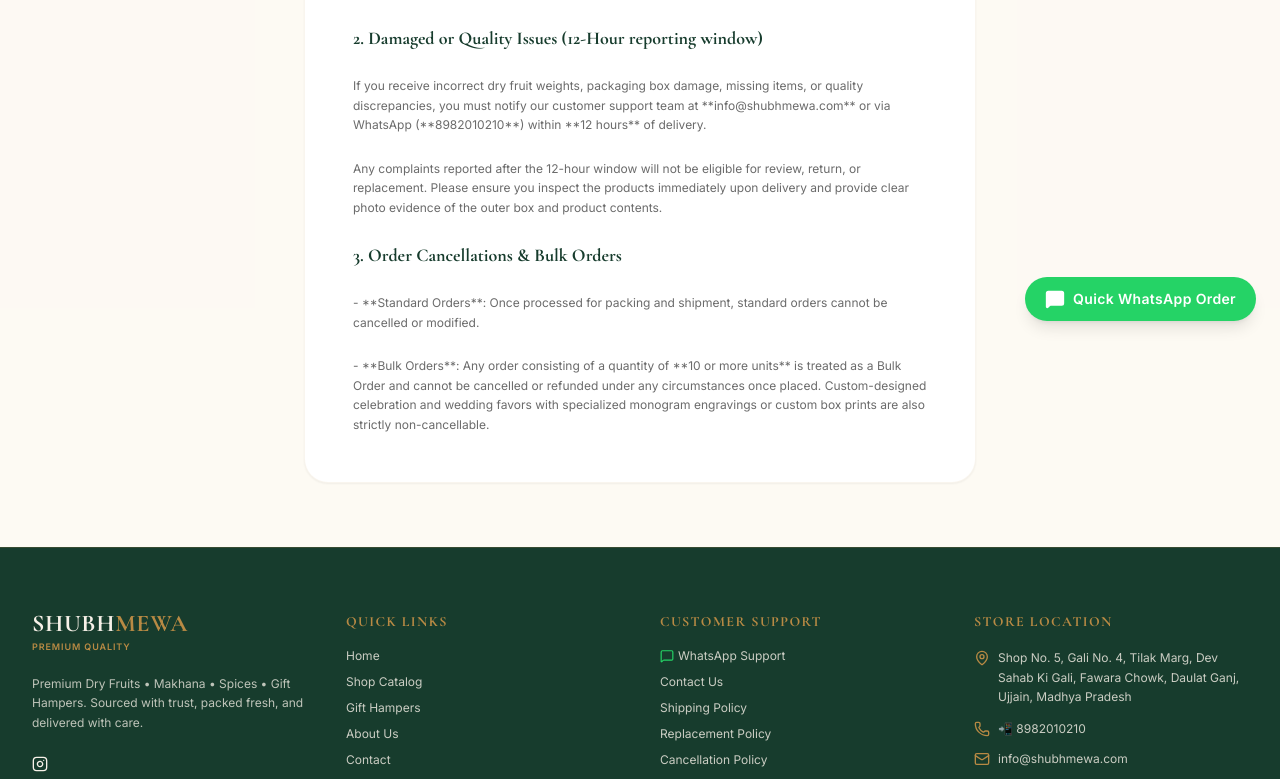
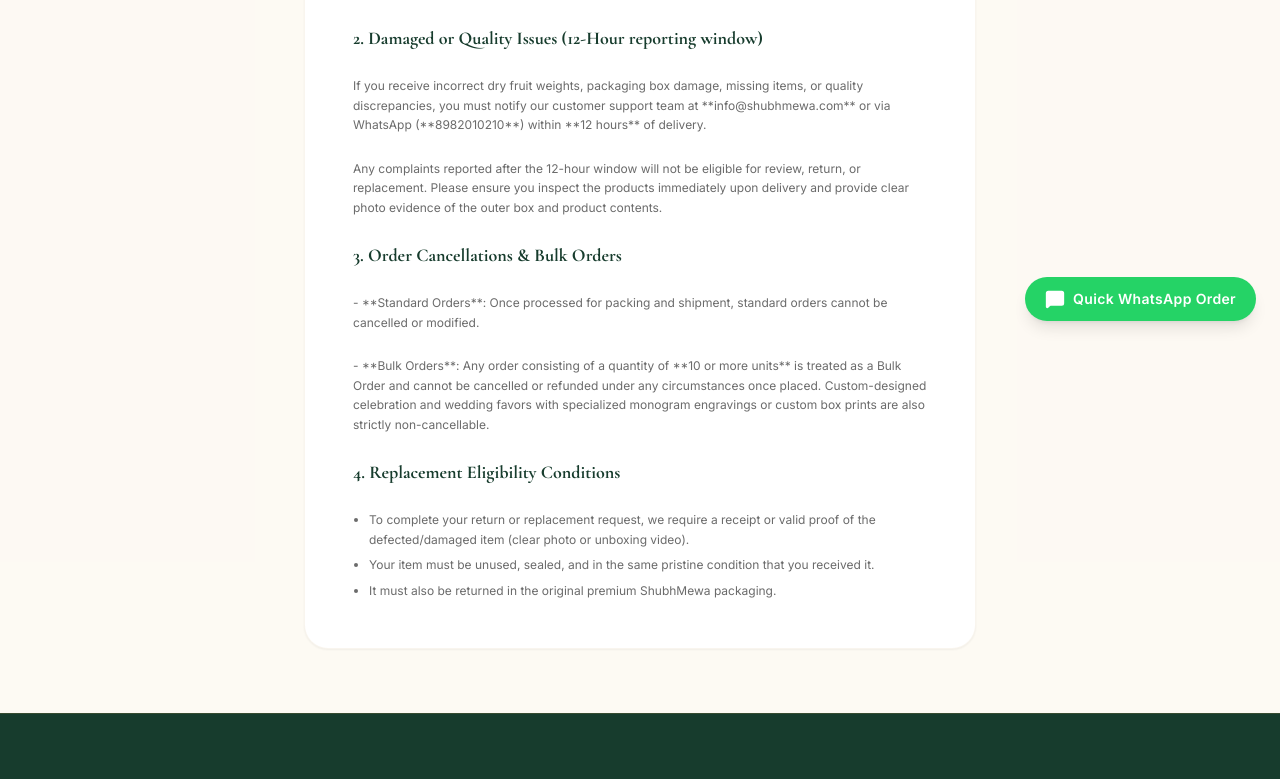
Before and after one commit to Yashgadwal/shubhmewa, a Next.js app: page /refunds in a window 1280 px wide. Shown: the part 455-1234 px from the top of the page. Built offline with nearby package versions, Linux system fonts and the light colour scheme; no server answers.

Commit message:
Add original packaging, unused item condition, and proof of defect rules to return policies

```diff
--- a/src/app/refunds/page.tsx
+++ b/src/app/refunds/page.tsx
@@ -37,6 +37,15 @@
         <p>
           - **Bulk Orders**: Any order consisting of a quantity of **10 or more units** is treated as a Bulk Order and cannot be cancelled or refunded under any circumstances once placed. Custom-designed celebration and wedding favors with specialized monogram engravings or custom box prints are also strictly non-cancellable.
         </p>
+
+        <h2 className="font-serif-editorial text-lg text-brand-green font-bold mt-6">
+          4. Replacement Eligibility Conditions
+        </h2>
+        <ul className="list-disc pl-4 space-y-1.5 mt-2">
+          <li>To complete your return or replacement request, we require a receipt or valid proof of the defected/damaged item (clear photo or unboxing video).</li>
+          <li>Your item must be unused, sealed, and in the same pristine condition that you received it.</li>
+          <li>It must also be returned in the original premium ShubhMewa packaging.</li>
+        </ul>
       </div>
     </div>
   );
--- a/src/app/track/page.tsx
+++ b/src/app/track/page.tsx
@@ -163,7 +163,7 @@
             {/* Policy Reminder */}
             <div className="bg-red-50/50 border border-red-200/50 p-4 rounded-xl text-[10px] text-red-700 leading-relaxed">
               <span className="font-bold block uppercase tracking-wider mb-1">⚠️ Return & Replacement Policy Notice</span>
-              <p>Please inspect your products immediately upon receipt. Any replacement requests regarding incorrect weights, broken packaging seals, or missing ingredients must be reported to support within **12 hours** of delivery. No refunds/cancellations allowed once payment is verified.</p>
+              <p>Please inspect your products immediately upon receipt. Any replacement requests must be reported within **12 hours** of delivery. To qualify, items must be unused, in their original packaging, and accompanied by a receipt or clear proof of defect (photo/unboxing video). No cash/digital refunds once payment is verified.</p>
               <p className="font-semibold mt-1">Support Phone/WhatsApp: 8982010210</p>
             </div>
 
```
